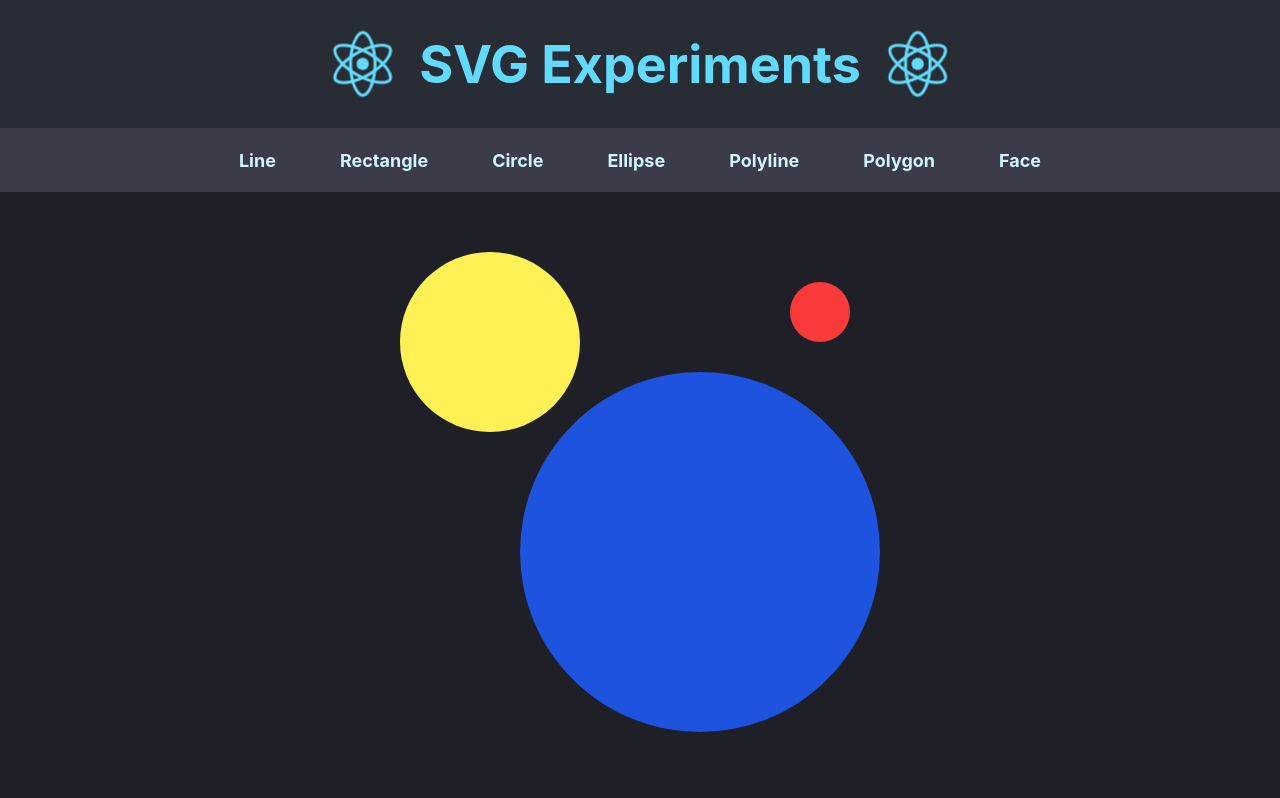
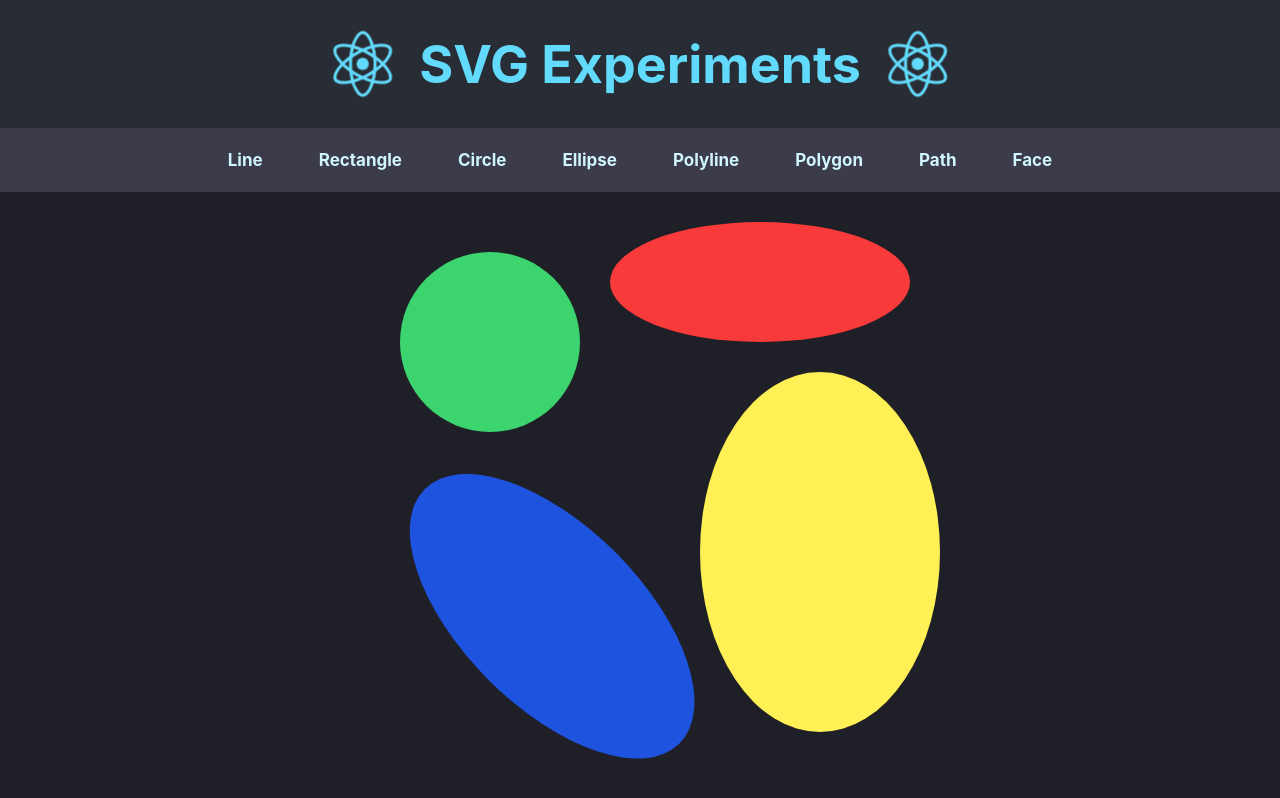
Before and after one commit to Xoadra/SVGExperiment, a React (Create React App) app: page / in a window 1280 px wide. Built offline with nearby package versions, Linux system fonts and the light colour scheme.

Commit message:
Scaffolded out basic page component to include path SVG element examples on

```diff
--- a/src/App.css
+++ b/src/App.css
@@ -29,9 +29,9 @@
 
 .app-navigation > a {
     color: #d0f5ff;
-    font-size: calc(2px + 2vmin);
+    font-size: calc(1px + 2vmin);
     font-weight: bold;
-    margin: 0 2rem;
+    margin: 0 1.75rem;
 }
 
 
--- a/src/App.js
+++ b/src/App.js
@@ -8,6 +8,7 @@ import Circle from './pages/Circle';
 import Ellipse from './pages/Ellipse';
 import Polyline from './pages/Polyline';
 import Polygon from './pages/Polygon';
+import Path from './pages/Path';
 import Face from './pages/Face';
 import logo from './logo.svg';
 import './App.css';
@@ -29,6 +30,7 @@ const App = () => (
             <Link to="/ellipse">Ellipse</Link>
             <Link to="/polyline">Polyline</Link>
             <Link to="/polygon">Polygon</Link>
+            <Link to="/path">Path</Link>
             <Link to="/face">Face</Link>
         </nav>
         <Route exact path="/" component={Home}/>
@@ -38,6 +40,7 @@ const App = () => (
         <Route path="/ellipse" component={Ellipse}/>
         <Route path="/polyline" component={Polyline}/>
         <Route path="/polygon" component={Polygon}/>
+        <Route path="/path" component={Path}/>
         <Route path="/face" component={Face}/>
     </BrowserRouter>
 );
--- a/src/pages/Home.js
+++ b/src/pages/Home.js
@@ -7,11 +7,12 @@ import Circle from './Circle';
 import Ellipse from './Ellipse';
 import Polyline from './Polyline';
 import Polygon from './Polygon';
+import Path from './Path';
 import Face from './Face';
 
 
 const Home = () => {
-    const examples = [Line, Rectangle, Circle, Ellipse, Polyline, Polygon, Face];
+    const examples = [Line, Rectangle, Circle, Ellipse, Polyline, Polygon, Path, Face];
     return (
         <Layout>
             {examples[Math.floor(Math.random() * examples.length - 0)]()}
--- /dev/null
+++ b/src/pages/Path.js
@@ -0,0 +1,13 @@
+import React from 'react';
+
+import Layout from '../components/Layout';
+
+
+const Path = () => (
+    <Layout>
+        <svg xmlns="http://www.w3.org/2000/svg" viewBox="0 0 100 100"/>
+    </Layout>
+);
+
+
+export default Path;
```
